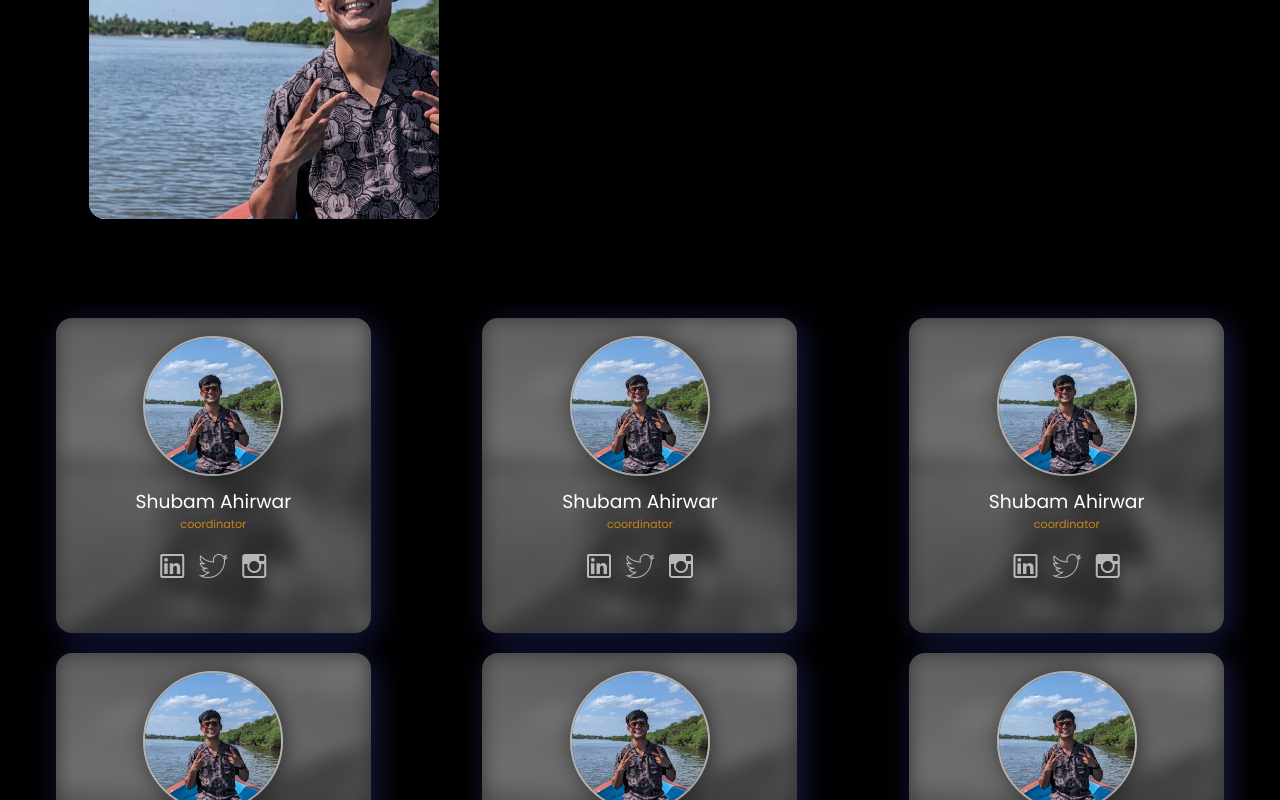
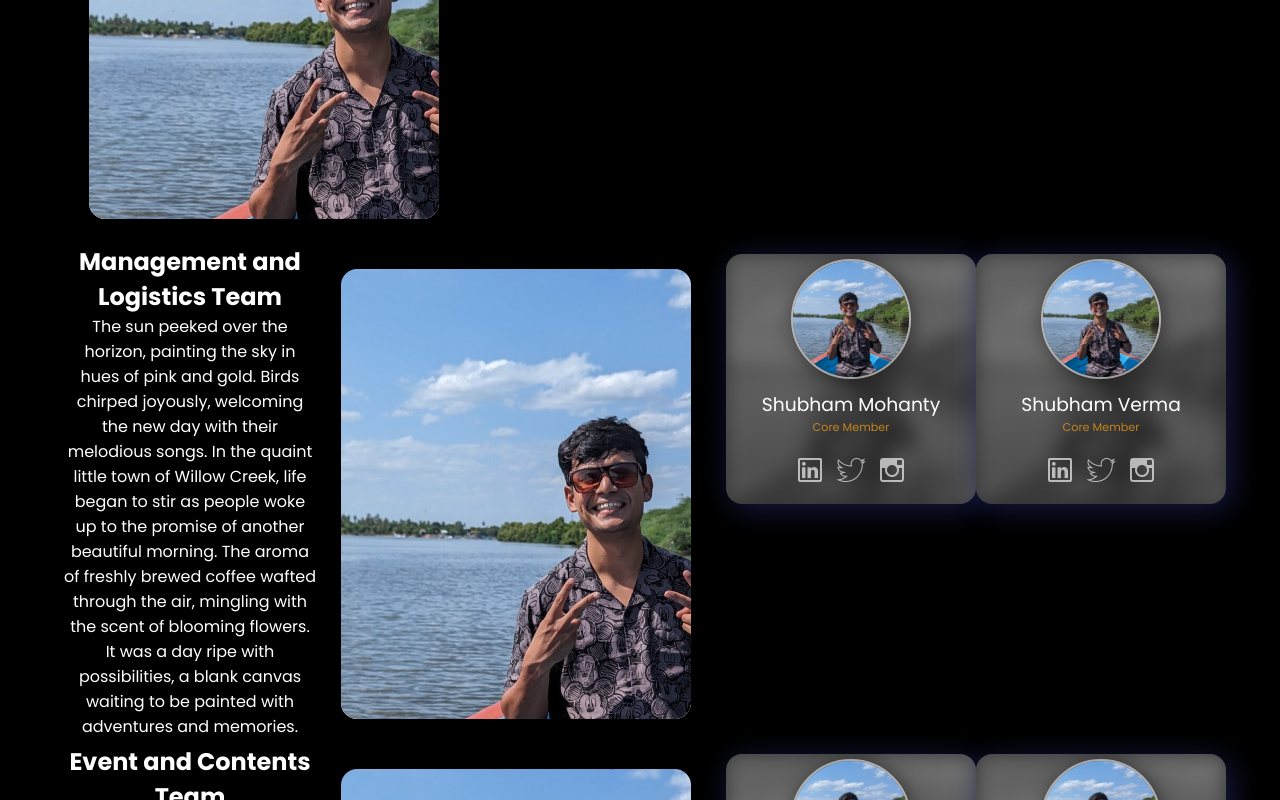
Before and after one commit to i-apex/Frontend_Ecell, a React (Create React App) app in the folder my-app/: page /Team in a window 1280 px wide. Shown: the part 320-1120 px from the top of the page. Built offline with nearby package versions, Linux system fonts and the light colour scheme.

Commit message:
implimented teams map

```diff
--- a/my-app/src/App.css
+++ b/my-app/src/App.css
@@ -2,6 +2,8 @@
   text-align: center;
   display: flex;
   margin: 5%;
+  display: flex;
+  flex-direction: column;
 }
 .abc{
   display: flex;
--- a/my-app/src/App.js
+++ b/my-app/src/App.js
@@ -4,22 +4,25 @@ import Card1 from './components/Card1';
 import Card2 from './components/Card2';
 import Card3 from './components/Card3';
 import Cards from './components/Cards';
+import Team from './components/Team';
 
-const teams = [{ Team_name: "Management and Logistics Team", Team_members: [{Name: "Hemant Gupta",Position: "Lead"},{Name: "Shubham Mohanty",Position: "Core Member"},{Name: "Shubham Verma",Position: "Core Member"}] },
-               { Team_name: "Event and Contents Team", Team_members: [{Name: "Divij Gupta",Position: "Lead"},{Name: "Ajinkya Pandey",Position: "Core Member"},{Name: "Dasari Pranavesh Reddy",Position: "Core Member"}] },
-               { Team_name: "Finance and Capital Team", Team_members: [{Name: "D Vishnu Aravind",Position: "Lead"},{Name: "Allu Sai Kowshik",Position: "Core Member"},{Name: "Shruti Dhariya",Position: "Core Member"}] },
-               { Team_name: "Public Relations and Outreach Team", Team_members: [{Name: "Komminemi Sai Vignesh",Position: "Lead"},{Name: "M MAnukrishna",Position: "Core Member"},{Name: "Yuvraj",Position: "Core Member"}] },
-               { Team_name: "Branding and Promotions Team", Team_members: [{Name: "Ajitesh Ghoregarekar",Position: "Lead"},{Name: "Saumya Sinha",Position: "Core Member"},{Name: "Siddhant Madhukar",Position: "Core Member"}] },
-               { Team_name: "Web Operations Team", Team_members: [{Name: "Adnan Rizvi",Position: "Lead"},{Name: "Tilak Reddy",Position: "Core Member"},{Name: "Viramgama Jaimin",Position: "Core Member"}] },
-               { Team_name: "Community Management Team", Team_members: [{Name: "Abhishek Anand",Position: "Core Member"},{Name: "Hemashree",Position: "Core Member"},{Name: "Anupam Tripathi",Position: "Core Member"}] }];
+const teams = [{ Team_name: "Management and Logistics Team", Team_members: [{ Name: "Hemant Gupta", Position: "Lead" }, { Name: "Shubham Mohanty", Position: "Core Member" }, { Name: "Shubham Verma", Position: "Core Member" }] },
+{ Team_name: "Event and Contents Team", Team_members: [{ Name: "Divij Gupta", Position: "Lead" }, { Name: "Ajinkya Pandey", Position: "Core Member" }, { Name: "Dasari Pranavesh Reddy", Position: "Core Member" }] },
+{ Team_name: "Finance and Capital Team", Team_members: [{ Name: "D Vishnu Aravind", Position: "Lead" }, { Name: "Allu Sai Kowshik", Position: "Core Member" }, { Name: "Shruti Dhariya", Position: "Core Member" }] },
+{ Team_name: "Public Relations and Outreach Team", Team_members: [{ Name: "Komminemi Sai Vignesh", Position: "Lead" }, { Name: "M MAnukrishna", Position: "Core Member" }, { Name: "Yuvraj", Position: "Core Member" }] },
+{ Team_name: "Branding and Promotions Team", Team_members: [{ Name: "Ajitesh Ghoregarekar", Position: "Lead" }, { Name: "Saumya Sinha", Position: "Core Member" }, { Name: "Siddhant Madhukar", Position: "Core Member" }] },
+{ Team_name: "Web Operations Team", Team_members: [{ Name: "Adnan Rizvi", Position: "Lead" }, { Name: "Tilak Reddy", Position: "Core Member" }, { Name: "Viramgama Jaimin", Position: "Core Member" }] },
+{ Team_name: "Community Management Team", Team_members: [{ Name: "Abhishek Anand", Position: "Lead" }, { Name: "Hemashree", Position: "Core Member" }, { Name: "Anupam Tripathi", Position: "Core Member" }] }];
 
 function App() {
   return (
     <>
-    <div className="App">
-          <div className="abc">  <Card3></Card3></div>
-          </div>
-     <div style={{display: 'block'}}> <Cards></Cards></div>
+      <div className="App">
+        <div className="abc"><Card3></Card3></div>
+        {teams.map((team) => { return <Team team_name={team.Team_name} team_members={team.Team_members}></Team> })}
+
+      </div>
+      {/* <div style={{ display: 'block' }}> <Cards></Cards></div> */}
       {/* <Card2></Card2> */}
 
     </>
--- a/my-app/src/components/Card1.css
+++ b/my-app/src/components/Card1.css
@@ -42,7 +42,8 @@
   position: absolute;
   bottom: 50%;
   left: 50%;
-  max-width: 140px;
+  margin-top: 10px;
+  max-width: 120px;
   opacity: 1;
   box-shadow: 3px 3px 20px rgba(0, 0, 0, 0.5);
   border: 2px solid rgba(255, 255, 255, 0.5);
--- a/my-app/src/components/Card1.js
+++ b/my-app/src/components/Card1.js
@@ -3,11 +3,11 @@ import "./Card1.css"
 import photo from "../Assets/Untitled.jpeg"
 const Card1 = (props) => {
     return (
-        <div class="card1-container">
-            <figure class="snip1344"><img src={photo}alt="profile-sample1" class="background" /><img src={photo} alt="profile-sample1" class="profile" />
+        <div className="card1-container">
+            <figure className="snip1344"><img src={photo}alt="profile-sample1" className="background" /><img src={photo} alt="profile-sample1" className="profile" />
                 <figcaption>
                     <h3>{props.name}<span>{props.position}</span></h3>
-                    <div class="icons"><a href="#"><i class="ion-social-linkedin-outline"></i></a><a href="#"> <i class="ion-social-twitter-outline"></i></a><a href="#"> <i class="ion-social-instagram-outline"></i></a></div>
+                    <div className="icons"><a href="#"><i className="ion-social-linkedin-outline"></i></a><a href="#"> <i className="ion-social-twitter-outline"></i></a><a href="#"> <i className="ion-social-instagram-outline"></i></a></div>
                 </figcaption>
             </figure>
         </div>
--- a/my-app/src/components/Card3.js
+++ b/my-app/src/components/Card3.js
@@ -1,41 +1,41 @@
 import React from "react";
 import "./Card3.css"
 import photo from "../Assets/Untitled.jpeg"
-const Card3 = () => {
+const Card3 = (props) => {
     return (
         <div>
-            <div class="container">
+            <div className="container">
 
-                <div class="card-wrapper">
+                <div className="card-wrapper">
 
-                    <div class="card">
+                    <div className="card">
 
-                        <div class="card-image">
+                        <div className="card-image">
                             <img src={photo} alt="profile one"/>
                         </div>
 
-                        <ul class="social-icons">
+                        <ul className="social-icons">
                             <li>
                                 <a href="">
-                                    <i class="ion-social-reddit-outline"></i>
+                                    <i className="ion-social-reddit-outline"></i>
                                 </a>
                             </li>
                             <li>
                                 <a href="">
-                                    <i class="ion-social-twitter-outline"></i>
+                                    <i className="ion-social-twitter-outline"></i>
                                 </a>
                             </li>
                             <li>
                                 <a href="">
-                                    <i class="ion-social-vimeo-outline"></i>
+                                    <i className="ion-social-vimeo-outline"></i>
                                 </a>
                             </li>
                         </ul>
 
-                        <div class="details">
-                            <h2>Shubham Ahirwar
+                        <div className="details">
+                            <h2>{props.name}
                                 <br/>
-                                    <span class="job-title">Core</span>
+                                    <span className="job-title">{props.position}</span>
                             </h2>
                         </div>
                     </div>
--- /dev/null
+++ b/my-app/src/components/Team.css
@@ -0,0 +1,4 @@
+.team-div{
+    display: flex;
+    flex-direction: row;
+}
--- a/my-app/src/components/Team.js
+++ b/my-app/src/components/Team.js
@@ -1,11 +1,24 @@
-// const teams = {"Team 1":}
+import Card1 from "./Card1";
+import Card3 from "./Card3";
+import "./Team.css";
 
-// const Team = (props) => {
-//     return (
-//         <>
+const Team = (props) => {
+    return (
+        <>
+            <div className="team-div">
+                <div>
+                    <h2 style={{ color: "white" }}>{props.team_name}</h2>
+                    <p style={{color: "white"}}>The sun peeked over the horizon, painting the sky in hues of pink and gold. Birds chirped joyously, welcoming the new day with their melodious songs. In the quaint little town of Willow Creek, life began to stir as people woke up to the promise of another beautiful morning. The aroma of freshly brewed coffee wafted through the air, mingling with the scent of blooming flowers. It was a day ripe with possibilities, a blank canvas waiting to be painted with adventures and memories.</p>
+                </div>
+                {props.team_members.map((members) => {
+                    if (members.Position == "Lead") {
+                        return <Card3 name={members.Name} position={members.Position}></Card3>
+                    } else
+                        return <Card1 name={members.Name} position={members.Position}></Card1>
+                })}
+            </div>
+        </>
+    )
+}
 
-//         </>
-//     )
-// }
-
-// export default Team;
+export default Team;
```
